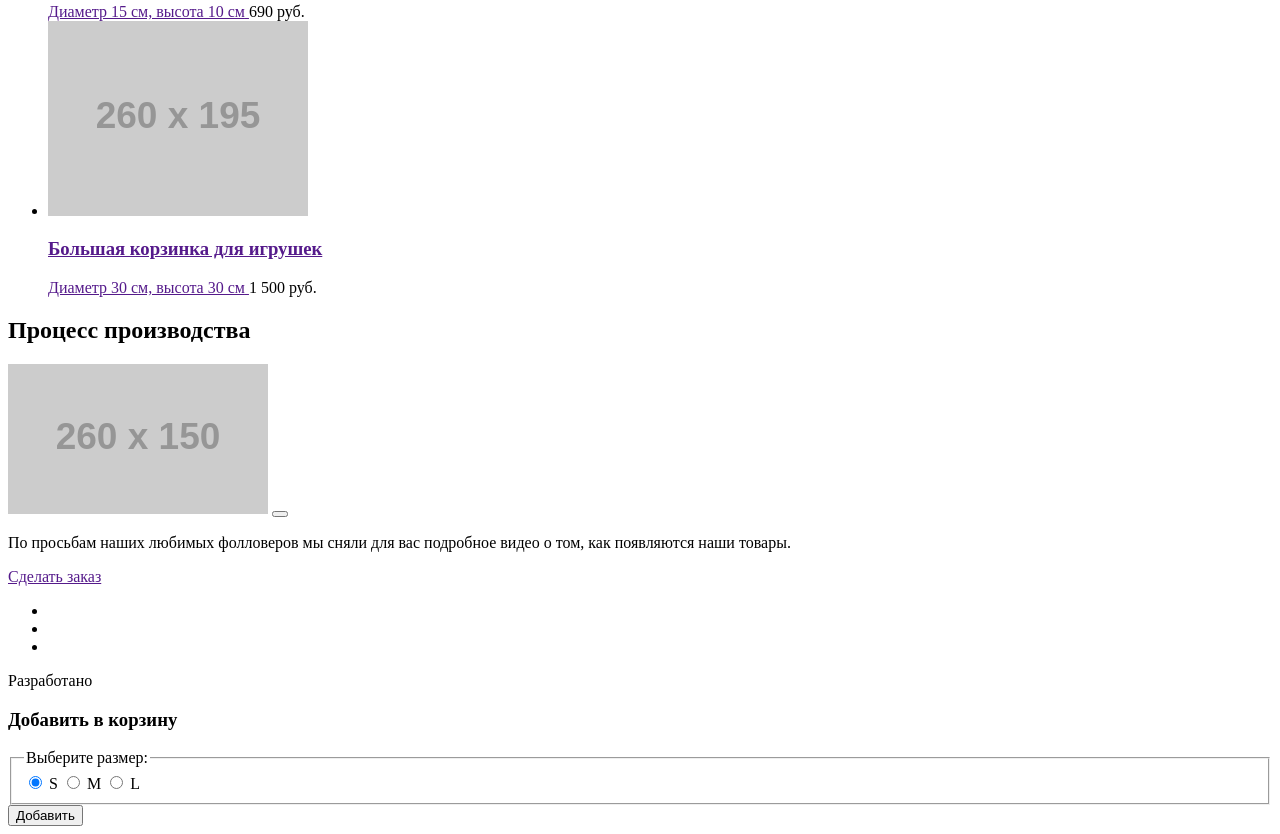
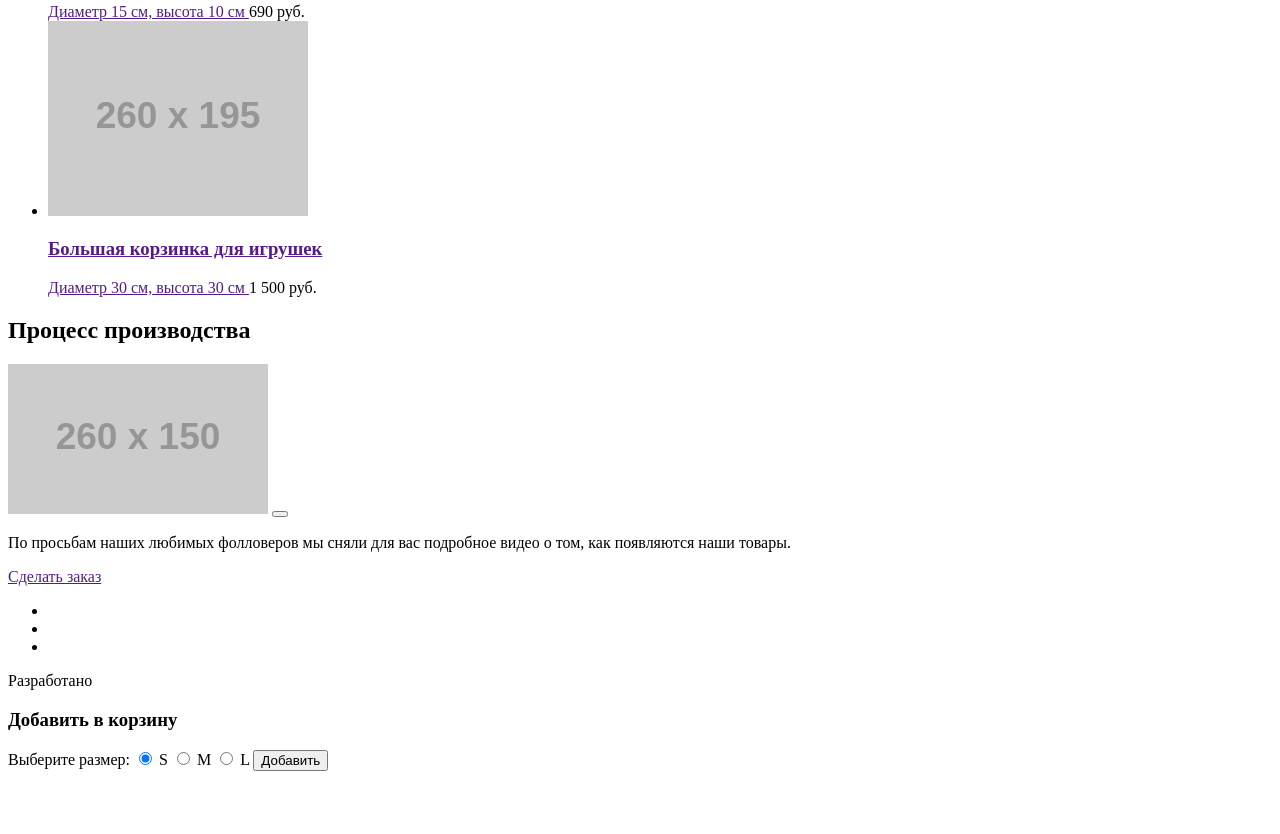
Before and after one commit to magic-uss/46925-mishka-21, a website: page source/catalog.html in a window 1280 px wide. Shown: the part 750-1584 px from the top of the page. After the commit the page ends 1529 px from the top, so only its background shows below. Drawn offline with Linux system fonts and the light colour scheme; placeholder pictures from the web are drawn by us.

Commit message:
Корректировки страницы каталога

```diff
--- a/source/catalog.html
+++ b/source/catalog.html
@@ -101,15 +101,13 @@
     <section class="add-to-cart">
       <form action="https://echo.htmlacademy.ru" method="post">
         <h3 class="add-to-cart__title">Добавить в корзину</h3>
-        <fieldset>
-          <legend class="add-to-cart__text">Выберите размер:</legend>
+        <span class="add-to-cart__text">Выберите размер:</span>
         <input type="radio" name="size" id="size-s" value="s" checked>
         <label for="size-s">S</label>
         <input type="radio" name="size" id="size-m" value="m">
         <label for="size-m">M</label>
         <input type="radio" name="size" id="size-l" value="l">
         <label for="size-l">L</label>
-        </fieldset>
         <button class="add-to-cart__button button" type="submit">Добавить</button>
       </form>
     </section>
```
Lines whose indentation alone changed are shown as unchanged.
